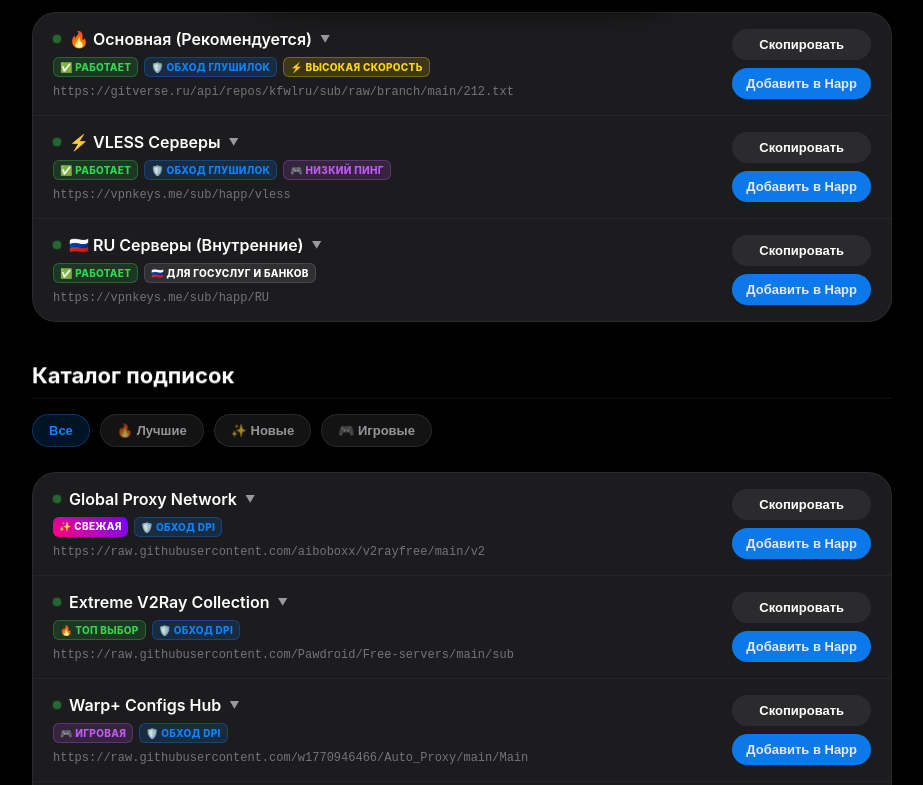
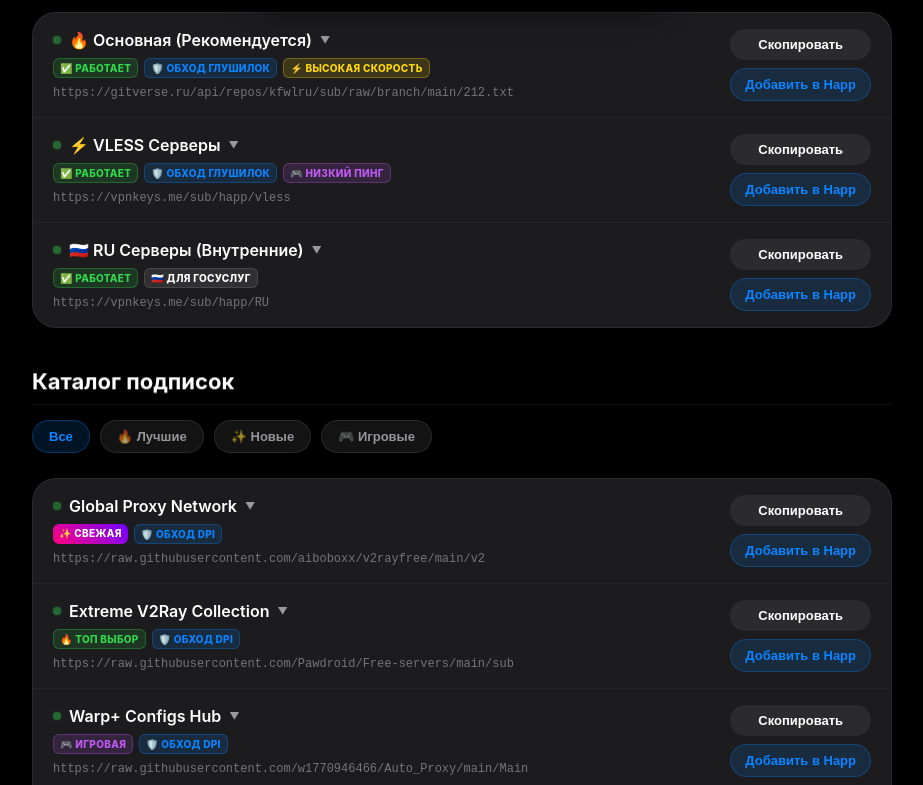
Before and after one commit to SER38Off/flux-vpn, a plain HTML site: page index.html in a window 1280 px wide. Shown: the part 774-1559 px from the top of the page, without its empty margins (178-1101 px from the left). Drawn offline with Linux system fonts and the light colour scheme; no server answers.

Commit message:
Update index.html

```diff
--- a/index.html
+++ b/index.html
@@ -216,8 +216,8 @@
         .btn-get:hover { background: rgba(128,128,128,0.25); }
         .btn-get:active { transform: scale(0.9); }
         .btn-get.success { background: var(--success); color: #fff; transform: scale(1.05); }
-        .btn-import { background: var(--primary); color: #fff; opacity: 0.9; }
-        .btn-import:hover { opacity: 1; }
+        .btn-import { background: rgba(10, 132, 255, 0.15); color: var(--primary); border: 1px solid rgba(10, 132, 255, 0.3); }
+        .btn-import:hover { background: rgba(10, 132, 255, 0.25); }
 
         .ios-item-body { display: none; padding: 0 20px 16px; border-top: 1px solid rgba(128,128,128,0.1); margin-top: 5px; padding-top: 12px; }
         .ios-item.expanded .ios-item-body { display: block; animation: fadeInBody 0.3s ease; }
@@ -242,7 +242,7 @@
         .status-dot { display: inline-block; width: 8px; height: 8px; background-color: var(--success); border-radius: 50%; margin-right: 8px; box-shadow: 0 0 8px var(--success); animation: blink 2s infinite; }
         @keyframes blink { 0%, 100% { opacity: 1; } 50% { opacity: 0.4; box-shadow: 0 0 2px var(--success); } }
 
-        /* Мастер настройки (Wizard) */
+        /* Мастер настройки */
         .wizard-container { background: var(--surface); border-radius: var(--radius-lg); padding: 25px; margin-bottom: 20px; border: 1px solid rgba(128,128,128,0.15); transition: background 0.5s; }
         .wizard-tabs { display: grid; grid-template-columns: repeat(4, 1fr); gap: 10px; margin-bottom: 20px; }
         .wizard-tab { background: rgba(128,128,128,0.05); border: 1px solid rgba(128,128,128,0.15); padding: 15px 10px; border-radius: var(--radius-md); text-align: center; cursor: pointer; color: var(--text-sec); font-weight: 600; font-size: 13px; transition: 0.3s; display: flex; flex-direction: column; align-items: center; gap: 8px; }
@@ -258,7 +258,7 @@
         .donate-card { background: var(--surface); border-radius: var(--radius-lg); padding: 30px; text-align: center; border: 1px solid rgba(128,128,128,0.15); transition: background 0.5s; }
         .card-number { font-family: monospace; font-size: 26px; color: var(--primary); letter-spacing: 3px; margin: 20px 0; background: rgba(128,128,128,0.1); padding: 15px; border-radius: var(--radius-md); border: 1px dashed var(--primary); }
 
-        /* ТАБ БАР (ДИЗАЙН С ФОТО) */
+        /* ТАБ БАР 4.0.0 */
         .tab-bar-container { position: fixed; bottom: 30px; left: 0; width: 100%; display: flex; justify-content: center; z-index: 100; pointer-events: none; }
         .tab-bar {
             pointer-events: auto;
@@ -318,6 +318,7 @@
         .theme-circle.active-theme { border-color: #fff; box-shadow: 0 0 10px rgba(255,255,255,0.5); }
         .close-modal { width: 100%; background: rgba(128,128,128,0.2); color: var(--text-main); border: none; padding: 12px; border-radius: var(--radius-md); margin-top: 20px; font-weight: 700; cursor: pointer; }
 
+        /* Анимация скрытых элементов для IntersectionObserver */
         .fade-up { opacity: 0; transform: translateY(30px); transition: opacity 0.8s ease-out, transform 0.8s cubic-bezier(0.16, 1, 0.3, 1); will-change: opacity, transform; }
         .fade-up.visible { opacity: 1; transform: translateY(0); }
         .delay-1 { transition-delay: 0.1s; } .delay-2 { transition-delay: 0.2s; }
@@ -404,7 +405,7 @@
                     <div class="ios-item-header">
                         <div class="ios-item-left">
                             <div class="ios-item-title"><span class="status-dot"></span> 🇷🇺 RU Серверы (Внутренние)</div>
-                            <div class="tags-row"><span class="badge badge-success">✅ Работает</span><span class="badge badge-ru">🇷🇺 Для Госуслуг и банков</span></div>
+                            <div class="tags-row"><span class="badge badge-success">✅ Работает</span><span class="badge badge-ru">🇷🇺 Для Госуслуг</span></div>
                             <div class="ios-item-subtitle" id="sub3">https://vpnkeys.me/sub/happ/RU</div>
                         </div>
                         <div class="btn-group">
@@ -581,7 +582,7 @@
 
             // 50+ Мега-База для обхода блокировок
             const megaBasePool = [
-                // Стандартные (из предыдущей версии)
+                // Стандартные
                 { name: "Yebekhe Reality Core", url: "https://raw.githubusercontent.com/yebekhe/TelegramV2RayCollector/main/sub/reality" },
                 { name: "Yebekhe VLESS", url: "https://raw.githubusercontent.com/yebekhe/TelegramV2RayCollector/main/sub/vless" },
                 { name: "Yebekhe Trojan", url: "https://raw.githubusercontent.com/yebekhe/TelegramV2RayCollector/main/sub/trojan" },
@@ -637,7 +638,7 @@
                 { name: "Infinity Reality Mix", url: "https://raw.githubusercontent.com/LonUp/NodeList/main/V2RAY.txt" },
                 { name: "Freedom Trojan Net", url: "https://raw.githubusercontent.com/LonUp/NodeList/main/TROJAN.txt" },
                 { name: "Premium XTLS Core", url: "https://raw.githubusercontent.com/Flik6/NodeFree/main/vless.txt" },
-                // НОВЫЕ ПОДПИСКИ ДЛЯ ОБХОДА ГЛУШИЛОК (Обход DPI)
+                // Новые для обхода DPI
                 { name: "Anti-DPI Reality Hub", url: "https://raw.githubusercontent.com/barry-far/V2ray-Configs/main/Splitted-By-Protocol/reality.txt" },
                 { name: "Stealth VLESS Multi", url: "https://raw.githubusercontent.com/yebekhe/TelegramV2RayCollector/main/sub/normal/vless" },
                 { name: "Bypass Iran/RU Net", url: "https://raw.githubusercontent.com/soroushmirzaei/telegram-configs-collector/main/splitted/vless" },
@@ -843,7 +844,7 @@
             let el = document.getElementById(elementId);
             if(!el) return;
             const urlToImport = el.innerText.trim();
-            const deepLink = "happ://import?url=" + encodeURIComponent(urlToImport);
+            const deepLink = "happ://add/" + urlToImport;
             window.location.href = deepLink;
         }
 
```
